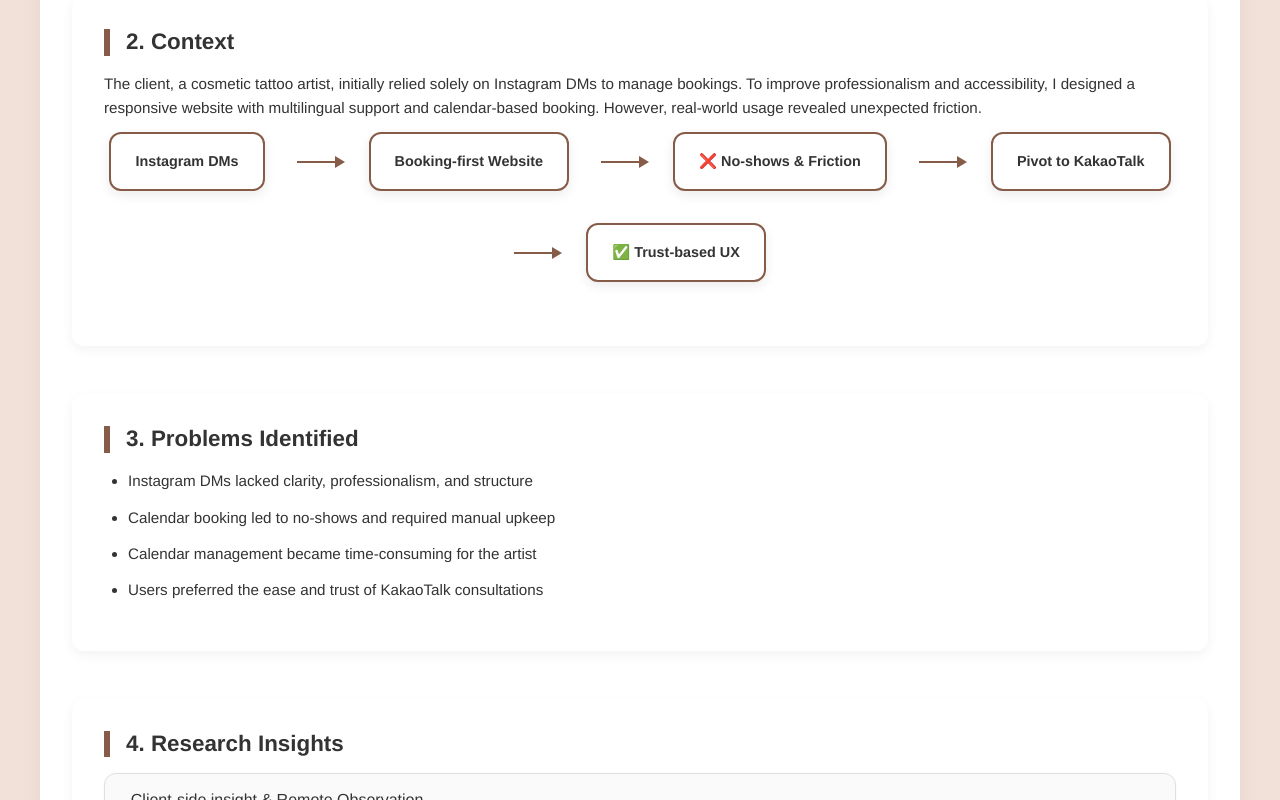
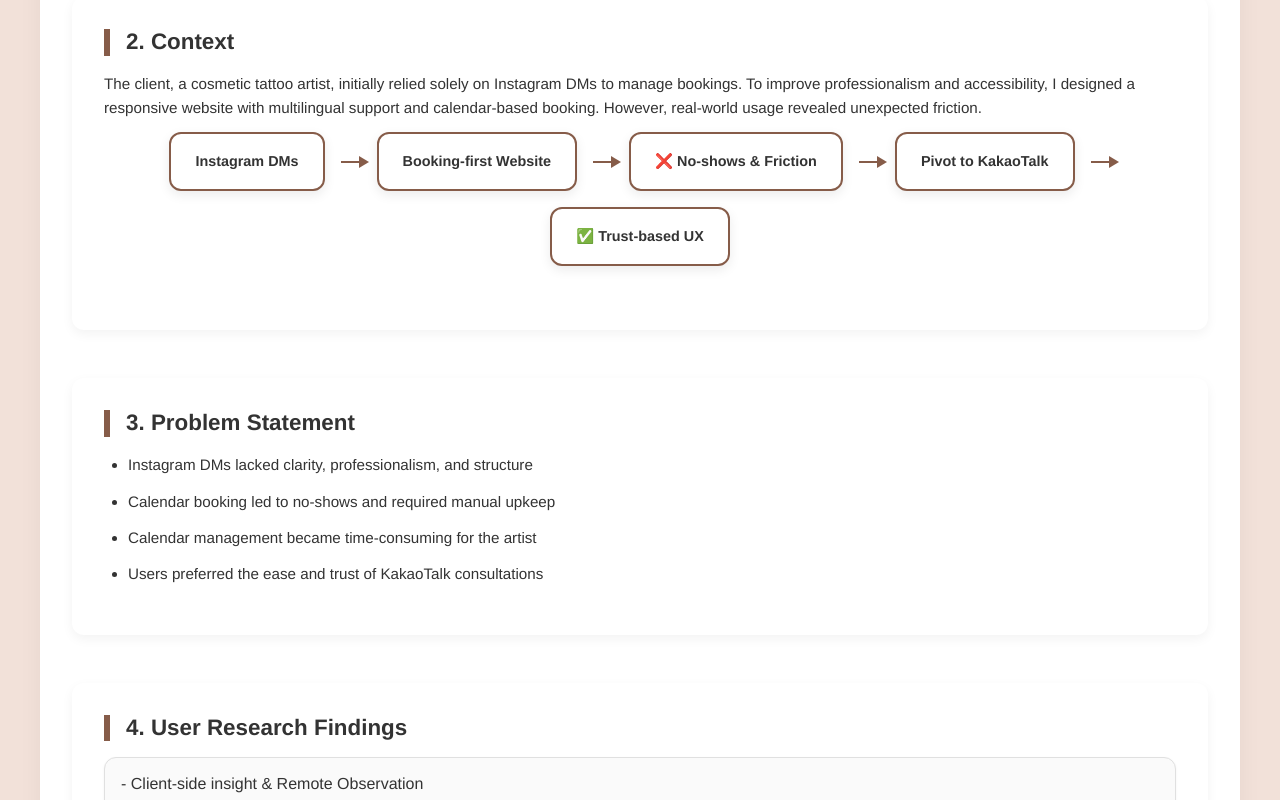
Before and after one commit to Mijincode/jeannie-portfolio, a React (Create React App) app: page /projects/chaeul-beauty in a window 1280 px wide. Shown: the part 860-1660 px from the top of the page. Built offline with nearby package versions, Linux system fonts and the light colour scheme.

Commit message:
change h2 name & css

```diff
--- a/src/components/pages/ChaeulBeauty.css
+++ b/src/components/pages/ChaeulBeauty.css
@@ -144,7 +144,7 @@ body {
   display: flex;
   align-items: center;
   justify-content: center;
-  gap: 2rem;
+  gap: 1rem;
   flex-wrap: wrap;
   margin-bottom: 2rem;
   position: relative;
@@ -165,7 +165,7 @@ body {
 }
 
 .timeline-arrow {
-  width: 40px;
+  width: 20px;
   height: 2px;
   background: #865c49;
   position: relative;
--- a/src/components/pages/ChaeulBeauty.js
+++ b/src/components/pages/ChaeulBeauty.js
@@ -75,7 +75,7 @@ export default function ChaeulBeauty() {
         </div>
 
         <div className="case-block-chaeul">
-          <h2>3. Problems Identified</h2>
+          <h2>3. Problem Statement</h2>
           <ul className="problem-bullets">
             <li>
               Instagram DMs lacked clarity, professionalism, and structure
@@ -89,7 +89,7 @@ export default function ChaeulBeauty() {
         </div>
 
         <div className="case-block-chaeul">
-          <h2>4. Research Insights</h2>
+          <h2>4. User Research Findings</h2>
           <div className="insights-summary">
             <div className="insight-card">
               <h3> - Client-side insight & Remote Observation</h3>
```
